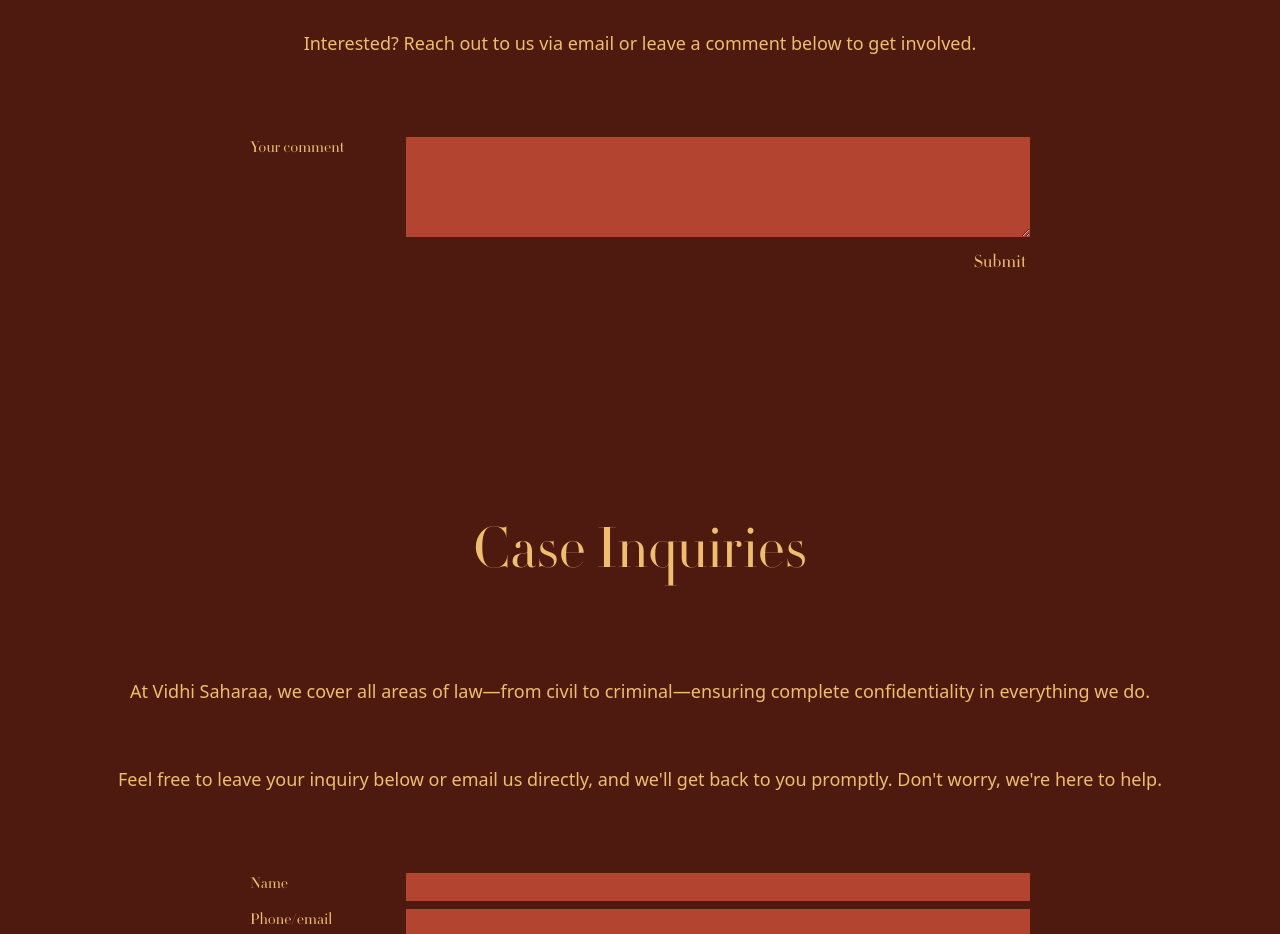
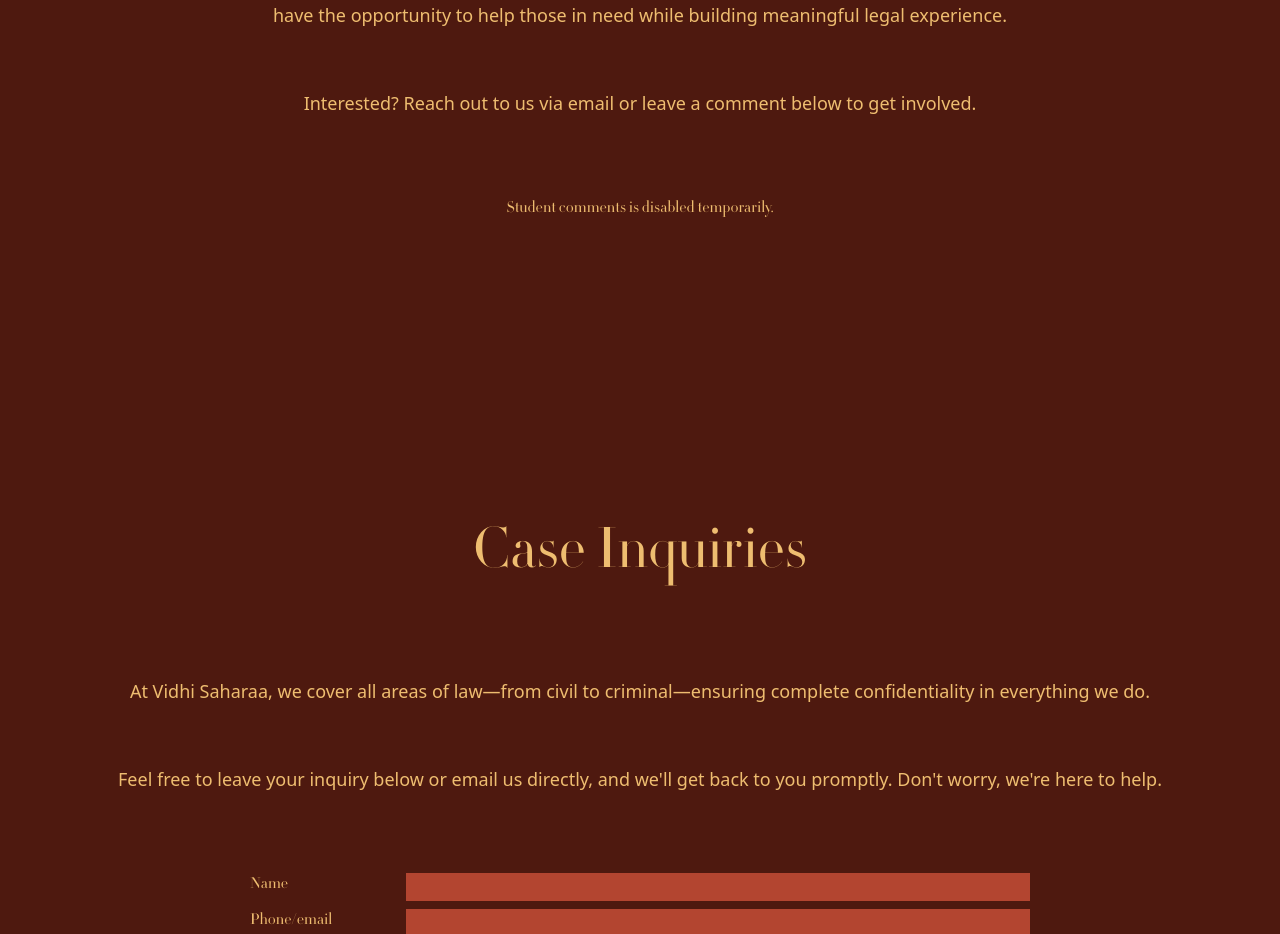
Before and after one commit to avi-mukesh/vidhi, a Next.js app: page / in a window 1280 px wide. Shown: the part 7321-8255 px from the top of the page. Built offline with nearby package versions, Linux system fonts and the light colour scheme.

Commit message:
temporarily disabled student comments

```diff
--- a/src/components/StudentCommentForm.tsx
+++ b/src/components/StudentCommentForm.tsx
@@ -1,28 +1,28 @@
 "use client";
 import React, { useState } from "react";
-import SubmitButton from "./SubmitButton";
+// import SubmitButton from "./SubmitButton";
 import { createComment } from "@/actions/create-comment";
 
 const StudentCommentForm = () => {
   const [submitted, setSubmitted] = useState(false);
 
-  const [formState, setFormState] = useState({
-    comment: "",
-  });
+  // const [formState, setFormState] = useState({
+  //   comment: "",
+  // });
 
-  const valid = formState.comment.length > 0;
+  // const valid = formState.comment.length > 0;
 
   if (submitted) {
     return <p className="md: text-lg">Comment Submitted!</p>;
   }
 
-  const onChange = (
-    e:
-      | React.ChangeEvent<HTMLInputElement>
-      | React.ChangeEvent<HTMLTextAreaElement>
-  ) => {
-    setFormState({ ...formState, [e.target.name]: e.target.value });
-  };
+  // const onChange = (
+  //   e:
+  //     | React.ChangeEvent<HTMLInputElement>
+  //     | React.ChangeEvent<HTMLTextAreaElement>
+  // ) => {
+  //   setFormState({ ...formState, [e.target.name]: e.target.value });
+  // };
 
   return (
     <form
@@ -30,7 +30,8 @@
       className="flex flex-col gap-2 w-[80%] md:max-w-[65%] md:min-w-[40%] mx-auto"
       onSubmit={() => setSubmitted(true)}
     >
-      <div className="input-group">
+      <span>Student comments is disabled temporarily.</span>
+      {/* <div className="input-group">
         <label htmlFor="comment">Your comment</label>
         <textarea
           name="comment"
@@ -41,7 +42,7 @@
       </div>
       <div className="self-end">
         <SubmitButton validForm={valid} />
-      </div>
+      </div> */}
     </form>
   );
 };
```
